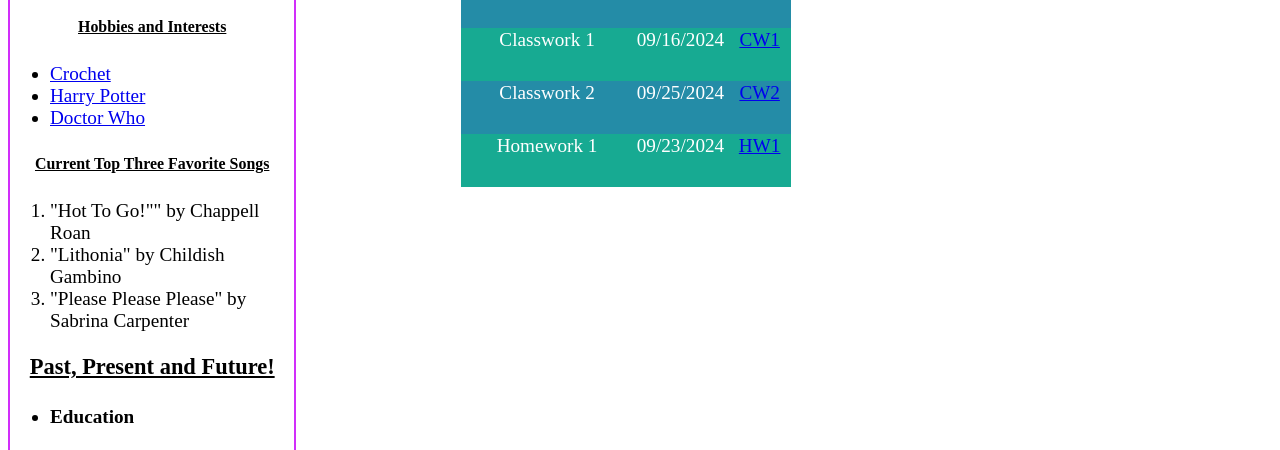
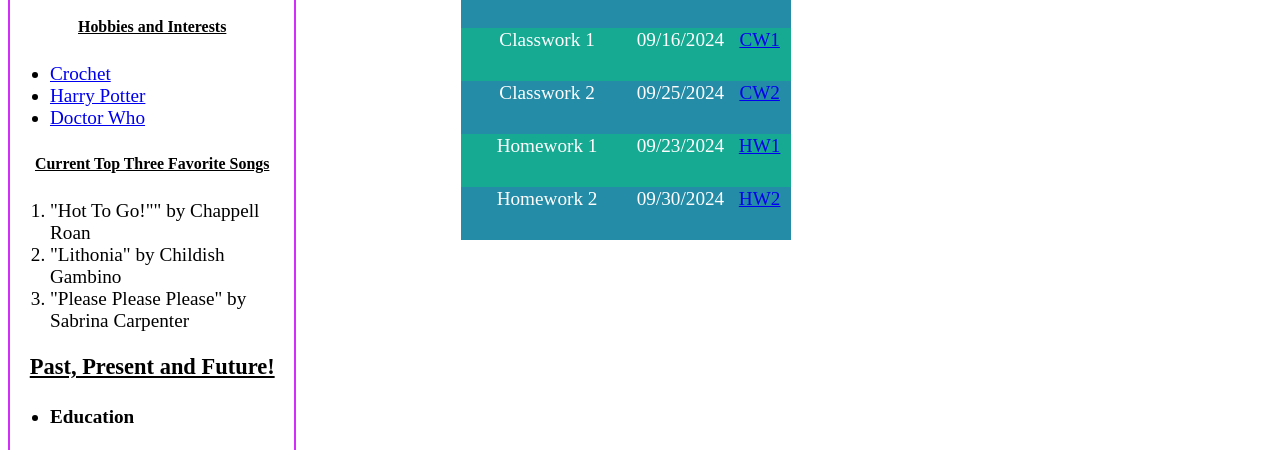
Before and after one commit to mgibbons989/Web-Programming, a plain HTML site: page HW1/index.html in a window 1280 px wide. Shown: the part 292-742 px from the top of the page. Drawn offline with Linux system fonts and the light colour scheme.

Commit message:
updated index.html

```diff
--- a/HW1/index.html
+++ b/HW1/index.html
@@ -113,6 +113,11 @@
                                 <td>09/23/2024</td>
                                 <td><a href = "https://codd.cs.gsu.edu/~mgibbons3/WP/HW/1/index.html" target="_blank">HW1</a></td>
                             </tr>
+                            <tr>
+                                <td><span class = "red">Homework</span> 2</td>
+                                <td>09/30/2024</td>
+                                <td><a href = "https://codd.cs.gsu.edu/~mgibbons3/WP/HW/2/tmnt.html" target="_blank">HW2</a></td>
+                            </tr>
                         </tbody>
                         </table>
                     </div>
```
